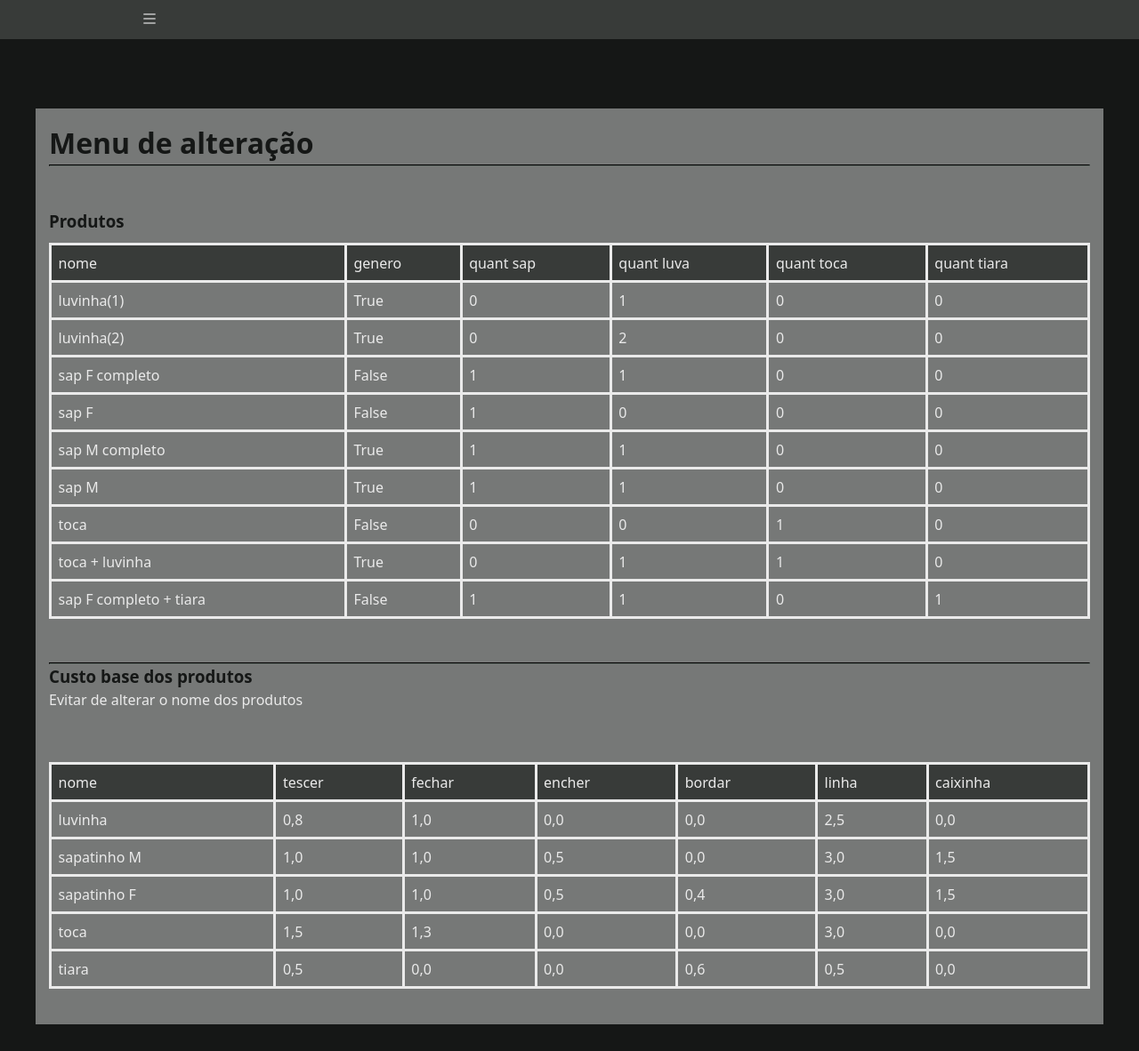
After one commit to eugeniojosemouraneto/confec-o, a Django app: page /Alterar/ in a window 1280 px wide. The commit adds this page. Shown: the whole page at 89% size. Run offline with Django 5.2, Linux system fonts and the light colour scheme; data comes from the database, SQL or seed files in the repository; both versions use the stored data as it was after the commit.

Commit message:
Mudança no header, onde foi adicionado um sidebar. Criação da area de alteração dos dados dos produtos e custos base.

```diff
--- a/Venda/admin.py
+++ b/Venda/admin.py
@@ -4,7 +4,7 @@ from Venda import models
 @admin.register(models.Product)
 class Product_Admin(admin.ModelAdmin):
 
-    list_display = 'name', 'shoeUnits', 'gloveUnits', 'denUnits', 'denUnits', 'gender',
+    list_display = 'name', 'shoeUnits', 'gloveUnits', 'denUnits', 'tiaraUnits', 'gender',
 
     ordering = 'name',
 
--- a/Venda/constant_variables.py
+++ b/Venda/constant_variables.py
@@ -81,6 +81,10 @@ def profit_expense_six_months(current_month, current_year):
 
 categories = "id", "Produto", 'Unidades', 'Lucro Bruto', 'Tescer', 'Fechar', 'Encher', 'Bordar', 'Linha', 'Caixinha', 'Gasto total', 'Lucro liquido'
 
+categories_product = "nome", "genero", "quant sap", "quant luva", "quant toca", "quant tiara"
+
+categories_base_cost = "nome", "tescer", "fechar", "encher", "bordar", "linha", "caixinha"
+
 data = date.today()
 
 current_month = data.month
--- /dev/null
+++ b/Venda/templates/Sales/Modify_menu.html
@@ -0,0 +1,105 @@
+{% extends "global/base.html" %}
+
+{% block body_page %}
+
+<br>
+
+<br>
+
+<div class="content">
+
+    <h1>{{sub_titulo}}</h1>
+
+    <hr>
+
+    <br>
+
+    <br>
+
+    <h3>Produtos</h3>
+
+    <table>
+
+        <tr class = "table-title">
+
+            {% for cat in categories_product %}
+
+                <td><p>{{cat}}</p></td>
+
+            {% endfor %}
+
+        </tr>
+
+        {% for prod in products %}
+
+            <tr>
+
+                <td><a href = "{% url 'Sales:Modify-Product' prod.pk %}">{{prod.name}}</a></td>
+
+                <td><p>{{prod.gender}}</p></td>
+
+                <td><p>{{prod.shoeUnits}}</p></td>
+
+                <td><p>{{prod.gloveUnits}}</p></td>
+
+                <td><p>{{prod.denUnits}}</p></td>
+
+                <td><p>{{prod.tiaraUnits}}</p></td>
+
+            </tr>
+
+        {% endfor %}
+
+    </table>
+
+    <br>
+
+    <hr>
+
+    <h3>Custo base dos produtos</h3>
+
+    <p>Evitar de alterar o nome dos produtos</p>
+
+    <br>
+
+    <br>
+
+    <table>
+
+        <tr class = "table-title">
+
+            {% for cat in categories_base_cost %}
+
+                <td><p>{{cat}}</p></td>
+
+            {% endfor %}
+
+        </tr>
+
+        {% for bc in base_cost %}
+
+            <tr>
+
+                <td><a class = "header-link link" href = "{% url 'Sales:Modify-Product-Base' bc.pk %}">{{bc.Name}}</a></td>
+
+                <td><p>{{bc.Weaving}}</p></td>
+
+                <td><p>{{bc.Close}}</p></td>
+
+                <td><p>{{bc.Fill}}</p></td>
+
+                <td><p>{{bc.Embroider}}</p></td>
+
+                <td><p>{{bc.Line}}</p></td>
+
+                <td><p>{{bc.Box}}</p></td>
+
+            </tr>
+
+        {% endfor %}
+
+    </table>
+
+</div>
+
+{% endblock body_page %}
--- a/Venda/urls.py
+++ b/Venda/urls.py
@@ -6,6 +6,8 @@ app_name = 'Sales'
 urlpatterns = [
     path('Consulta/<int:month>/<int:year>/', views.Consultancy_Sales, name = 'Consultancy-Sales'),
     path('Vendas/Gerais/', views.General_sales, name = 'General'),
+    path('Alterar/', views.Modify_Menu, name = 'Modify-Menu'),
+    path('Alterar/Produto-Base/<int:id_product_base>/', views.Modify_product_Base, name = "Modify-Product-Base"),    path('Alterar/Produto/<int:id_product>/', views.Modify_product, name = "Modify-Product"),
     path('Cadastro/Produto-Base/', views.Product_Registration_Base, name = 'Register-Product-Base'),
     path('Cadastro/Produto/', views.Register_Product, name = 'Register-Product'),
     path('Cadastro/Venda/', views.Register_Sale, name = 'Register-Sales'),
--- /dev/null
+++ b/Venda/views/Modify.py
@@ -0,0 +1,124 @@
+from django.shortcuts import render, redirect, get_object_or_404
+from django.urls import reverse
+from Venda.models import *
+from Venda.forms import *
+from Venda.constant_variables import *
+
+def Modify_Menu(request):
+
+    products = Product.objects.all()
+
+    base_cost = Product_Base_Cost.objects.all()
+
+    context = {
+        'title' : 'Alterar',
+        'sub_titulo' : 'Menu de alteração',
+        'categories_product' : categories_product,
+        'products' : products,
+        'base_cost' : base_cost,
+        'categories_base_cost' : categories_base_cost
+    }
+
+    return render(
+        request,
+        'Sales/Modify_menu.html',
+        context = context
+    )
+
+def Modify_product(request, id_product):
+
+    product = get_object_or_404(
+        Product,
+        pk = id_product,
+    )
+
+    form_action = reverse('Sales:Modify-Product', args = (id_product,))
+
+    if request.method == 'POST':
+
+        form = ProductForm(request.POST, instance = product)
+
+        if form.is_valid():
+
+            product = form.save(commit = False)
+
+            product.save()
+
+            return redirect('Sales:Modify-Menu')
+
+
+        context = {
+            'title' : f'Modificar Produto',
+            'sub_titulo' : f'Modificar das dados de {product.name}',
+            'form' : form,
+            'form_action' : form_action,
+        }
+
+        return render(
+            request,
+            'Sales/Form.html',
+            context = context
+        )
+
+    context = {
+        'title' : f'Modificar Produto',
+        'sub_titulo' : f'Modificar das dados de {product.name}',
+        'form' : ProductForm(),
+        'form' : ProductForm(instance = product),
+        'form_action' : form_action,
+    }
+
+    return render(
+        request,
+        'Sales/Form_Sale_Product.html',
+        context = context
+    )
+
+def Modify_product_Base(request, id_product_base):
+
+    product_base = get_object_or_404(
+        Product_Base_Cost,
+        pk = id_product_base,
+    )
+
+    form_action = reverse('Sales:Modify-Product-Base', args = (id_product_base,))
+
+    if request.method == 'POST':
+
+        form = BaseCost(request.POST, instance = product_base)
+
+        if form.is_valid():
+
+            product = form.save(commit = False)
+
+            product.save()
+
+            return redirect('Sales:Modify-Menu')
+
+
+        context = {
+            'title' : f'Modificar Produto Base',
+            'sub_titulo' : f'Modificar das dados de {product_base.Name}',
+            'form' : form,
+            'form_action' : form_action,
+        }
+
+        return render(
+            request,
+            'Sales/Form.html',
+            context = context
+        )
+
+    context = {
+        'title' : f'Modificar Produto Base',
+        'sub_titulo' : f'Modificar das dados de {product_base.Name}',
+        'form' : BaseCost(),
+        'form' : BaseCost(instance = product_base),
+        'form_action' : form_action,
+    }
+
+    return render(
+        request,
+        'Sales/Form_Sale_Product.html',
+        context = context
+    )
--- a/Venda/views/__init__.py
+++ b/Venda/views/__init__.py
@@ -1,2 +1,3 @@
 from .Sales import *
 from .Register import *
+from .Modify import *
--- a/base_static/global/css/style.css
+++ b/base_static/global/css/style.css
@@ -36,123 +36,150 @@ body {
     font-family: system-ui, -apple-system, BlinkMacSystemFont, 'Segoe UI', Roboto,
         Oxygen, Ubuntu, Cantarell, 'Open Sans', 'Helvetica Neue', sans-serif;
     line-height: 1.5;
-
     font-size: var(--fonte-pequena);
-
     color: var(--corBranca);
-
     -webkit-font-smoothing: antialiased;
-
     background: var(--corPreta);
 }
 
-.header {
-    background: var(--corCinzaClaro);
-
-    color: var(--corBranca);
-
-    z-index: 1;
-
-    position: relative;
-
-    text-align: center;
+.nagivation_header{
+    flex-direction: column !important;
+    top: 0;
+    background: var(--corCinza);
+    height: 0px;
+    animation-duration: 1s;
+    margin-left: -100vw;
+    justify-content: space-between;
 }
 
-.header-heading {
-    font-size: var(--fonte-extra-grade);
+@keyframes showSidebar {
+    from {
+        margin-left: -100vw;
+        height: 0px;
+    }
+    top {
+        margin-left: -10vw;
+        height: 100%;
+    }
 }
 
-.header-link {
-    color: var(--corBranca);
-
-    transition: filter var(--transicao-rapida) ease-in-out;
-
-    margin: calc(var(--espaço) * 2);
+.header{
+    background: var(--corCinza);
+    padding: 1rem 10%;
 }
 
-.header-nao-principal{
-    background: var(--corCinza);
-
-    color: var(--corBranca);
-
-    z-index: 1;
-
-    position: relative;
-
-    text-align: center;
+.home {
+    align-items: center;
+    display: block;
 }
 
-.link {
+.active{
+    background: var(--corCinza);
+    border-radius: 0 20px 20px 0;
+    padding-right: calc(var(--espaço) * 1.6);
+    padding-bottom: calc(var(--espaço) * 0.5);
+    color: var(--corBranca);
+    transition: 1s;
+    font-weight: bold;
+}
+
+.nagivation_header a{
     text-decoration: none;
 }
 
-.link:hover {
+.active:hover{
+    background: var(--corVerdeEscuro);
+    font-size: 25px;
+}
+
+.icon,
+.active i{
+    font-size: 20px;
+    margin: calc(var(--espaço) * 2);
+    padding-top: calc(var(--espaço) * 2);
+}
+.btn_icon{
+    background: transparent;
+    border: none;
+    color: var(--corBranca);
+    cursor: pointer;
+}
+
+.sub-header{
+    color: var(--corBranca);
+    text-align: center;
+    padding: var(--espaço);
+}
+
+.sub-header a{
+    text-decoration: none;
+    padding: calc(var(--espaço) * 0.8);
+    border-radius: 20px;
+    color: var(--corBranca);
+}
+
+.sub-header a:hover{
+    background: var(--corVerdeEscuro);
+    transition: 1s;
+}
+
+a{
+    text-decoration: none;
+    color: var(--corBranca);
+}
+
+.link a:hover {
     filter: brightness(70%);
 }
 
 .content {
     max-width: var(--largura-pagina-principal);
+    margin: calc(var(--espaço) * 2) auto;
+    padding: var(--espaço);
+    background: var(--corCinzaClaro);
+}
 
-    margin: calc(var(--espaço) * 2) auto;
+.content h1, h3{
+    color: var(--corPreta);
+}
 
-    padding: var(--espaço);
-
-    background: var(--corCinzaClaro);
+hr{
+    border-color: var(--corPreta);
 }
 
 table {
     width: 100%;
-
     margin-bottom: 25px;
-
     display: flexbox;
-
     justify-content: center;
-
     margin-top: 1rem;
-
     border-collapse: collapse;
-
     font-size: var(--fonte-pequena);
 }
 
-.table-title {
-    background: var(--corCinzaClaro);
+.table-title{
+    background: var(--corCinza);
 }
 
 th, td {
     border: solid;
-
     text-align: left;
-
     padding: calc(var(--espaço) / 2);
 }
 
 #myDynamicChart, #myHorizontalChart {
     background-color: var(--corBranca);
-
     max-height: 60rem;
-
     font-size: var(--fonte-grande);
 }
 
 .btn {
     background-color: var(--corPreta);
-
     color: var(--corBranca);
-
     text-decoration: none;
-
-    /* margin: var(--espaco); */
-
-    /* padding: var(--espaco); */
-
     border: 0.1rem solid var(--corBranca);
-
     cursor: pointer;
-
     transition: filter var(--transicao-rapida) ease-in-out;
-
     padding: 0.5rem;
   }
 
--- a/base_templates/global/base.html
+++ b/base_templates/global/base.html
@@ -13,9 +13,9 @@
 
         <script src="https://cdn.jsdelivr.net/npm/chart.js"></script>
 
+        <link rel="stylesheet" href="https://cdn.jsdelivr.net/npm/bootstrap-icons@1.11.3/font/bootstrap-icons.min.css">
 
-
-        <title>{{ titulo_principal }}</title>
+        <title>{{title}}</title>
 
     </head>
 
--- a/base_templates/global/parciais/_header.html
+++ b/base_templates/global/parciais/_header.html
@@ -1,15 +1,45 @@
-<header class = "header">
+<div class="header" id = "header">
+    <button onclick="toggleSidebar()" class = "btn_icon">
+        <i class="bi bi-list icon"></i>
+    </button>
 
-    <h1 class = "header-heading">
+    <div class="nagivation_header" id="nagivation_header">
 
-        <a class = "header-link link" href = "{% url 'Sales:Monthly' %}">
-                Home
-        </a>
+        <ul>
+            <a class="active" href="{% url 'Sales:Monthly' %}"><i class="bi bi-house"></i></i>Home</a>
+        </ul>
+        <ul>
+            <a class="active" href="{% url 'Sales:Register-Sales' %}"><i class="bi bi-clipboard"></i>Cadastro</a>
+        </ul>
+        <ul>
+            <a class="active" href="{% url 'Sales:Modify-Menu' %}"><i class="bi bi-pencil-square"></i>Alterar</a>
+        </ul>
+        <ul>
+            <a class="active" href="{% url 'Sales:General' %}"><i class="bi bi-table"></i>Vendas Gerais</a>
+        </ul>
+    </div>
+</div>
 
-    </h1>
+<script>
+    var header = document.getElementById('header');
 
-    <a class = "header-link link" href = "{% url 'Sales:Register-Sales' %}">Cadastro</a>
+    var navigation_header = document.getElementById('nagivation_header');
 
-    <a class = "header-link link" href = "{% url 'Sales:General' %}">Vendas Gerais</a>
+    var showSidebar = false;
 
-</header>
+    function toggleSidebar()
+    {
+        showSidebar = !showSidebar;
+
+        if(showSidebar)
+        {
+            navigation_header.style.marginLeft = '-10vw';
+            navigation_header.style.height = '100%';
+        }
+        else
+        {
+            navigation_header.style.marginLeft = '-100vw';
+            navigation_header.style.height = '0px';
+        }
+    }
+</script>
```
Also changed, not shown: Venda/templates/Sales/Form_Sale_Product.html (renamed from Venda/templates/Sales/Register.html, +4 -4 lines), Venda/views/Register.py (+9 -9 lines), Venda/templates/Sales/MonthlySales.html (indentation only), db.sqlite3, 1 other file.
